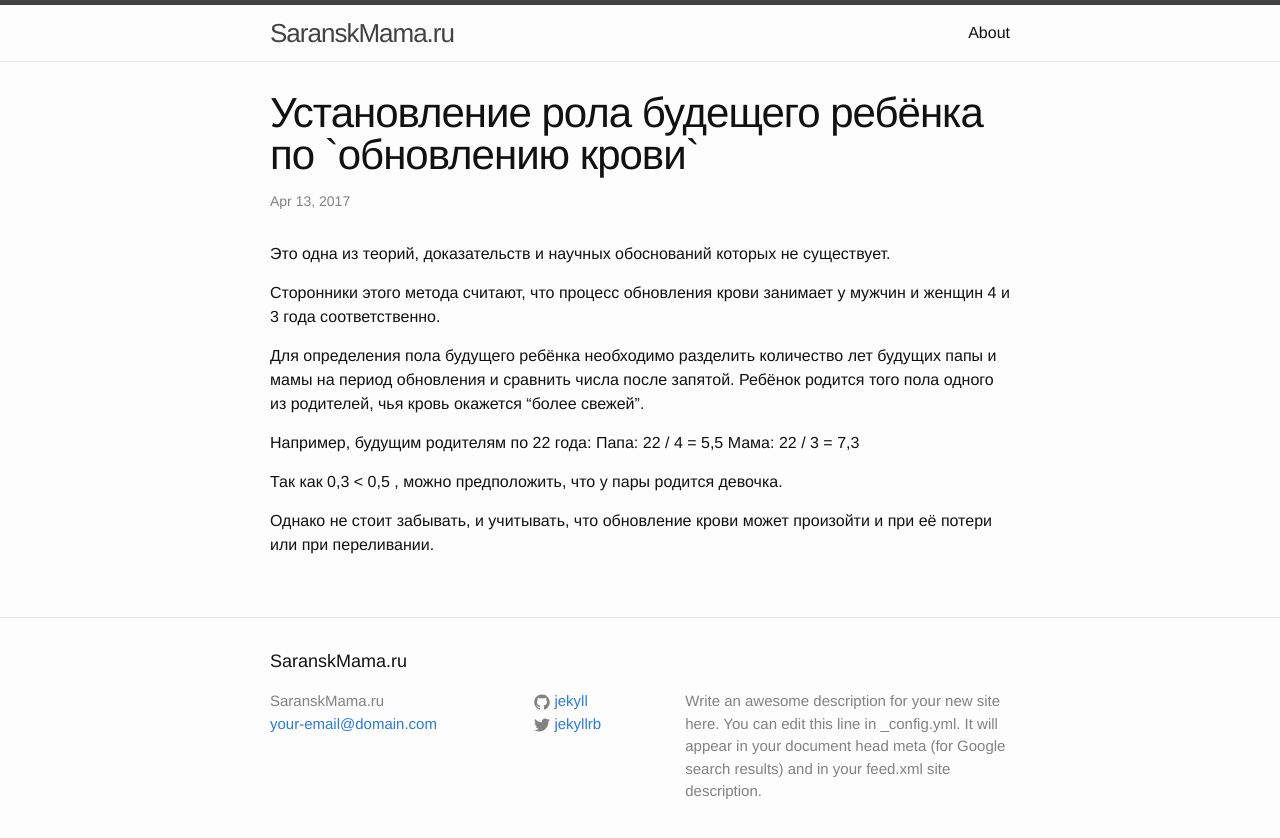
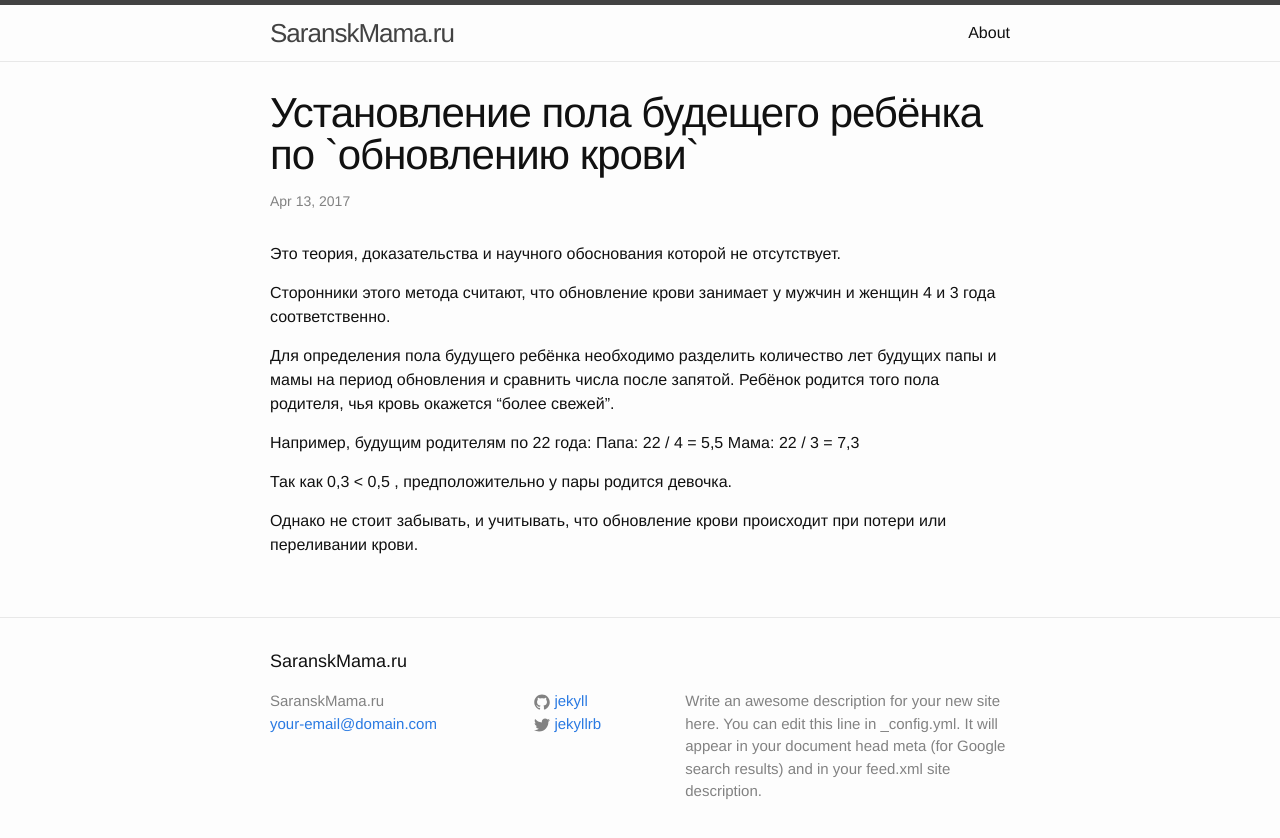
Before and after one commit to qboneteam/saranskmama, a Jekyll site: the page built from _posts/2017-04-13-ustanovlenie-pola-rebenka-po-obnovleniyu-krovi.md, in a window 1280 px wide. Shown: the top 838 px of the page. Built offline with Jekyll 4.4.1, drawn with Linux system fonts in a browser that asks for light colours.

Commit message:
New post

```diff
--- a/_posts/2017-04-13-ustanovlenie-pola-rebenka-po-obnovleniyu-krovi.md
+++ b/_posts/2017-04-13-ustanovlenie-pola-rebenka-po-obnovleniyu-krovi.md
@@ -1,18 +1,18 @@
 ---
 layout: post
-title:  "Установление рола будещего ребёнка по `обновлению крови`"
+title:  "Установление пола будещего ребёнка по `обновлению крови`"
 date:   2017-04-13
 ---
-Это одна из теорий, доказательств и научных обоснований которых не существует.
+Это теория, доказательства и научного обоснования которой не отсутствует.
 
-Сторонники этого метода считают, что процесс обновления крови занимает у мужчин и женщин 4 и 3 года соответственно.
+Сторонники этого метода считают, что обновление крови занимает у мужчин и женщин 4 и 3 года соответственно.
 
-Для определения пола будущего ребёнка необходимо разделить количество лет будущих папы и мамы на период обновления и сравнить числа после запятой. Ребёнок родится того пола одного из родителей, чья кровь окажется “более свежей”.
+Для определения пола будущего ребёнка необходимо разделить количество лет будущих папы и мамы на период обновления и сравнить числа после запятой. Ребёнок родится того пола родителя, чья кровь окажется “более свежей”.
 
 Например, будущим родителям по 22 года:
 Папа: 22 / 4 = 5,5
 Мама: 22 / 3 = 7,3
 
-Так как 0,3 < 0,5 , можно предположить, что у пары родится девочка.
+Так как 0,3 < 0,5 , предположительно у пары родится девочка.
 
-Однако не стоит забывать, и учитывать, что обновление крови может произойти и при её потери или при переливании.
+Однако не стоит забывать, и учитывать, что обновление крови происходит при потери или переливании крови.
```
